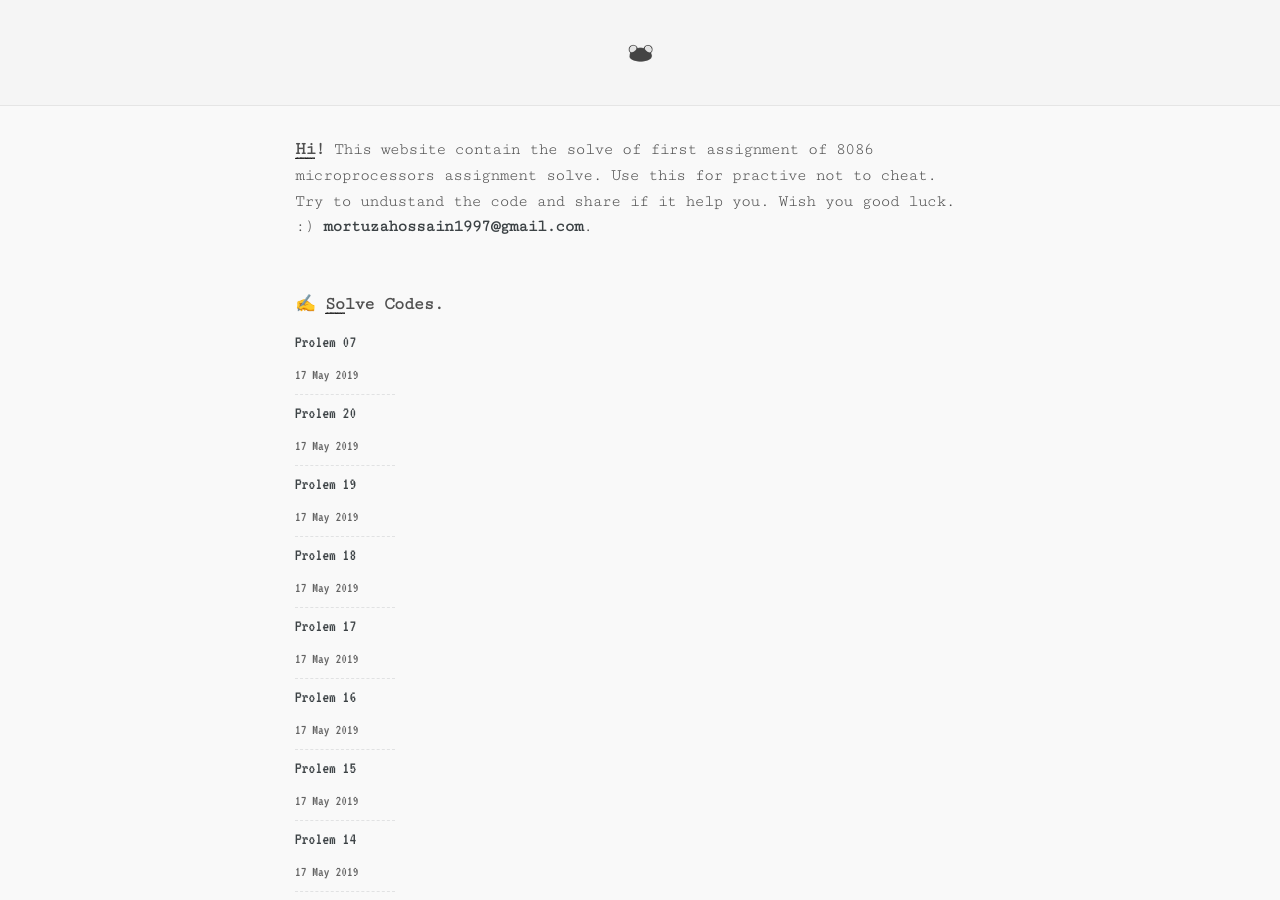
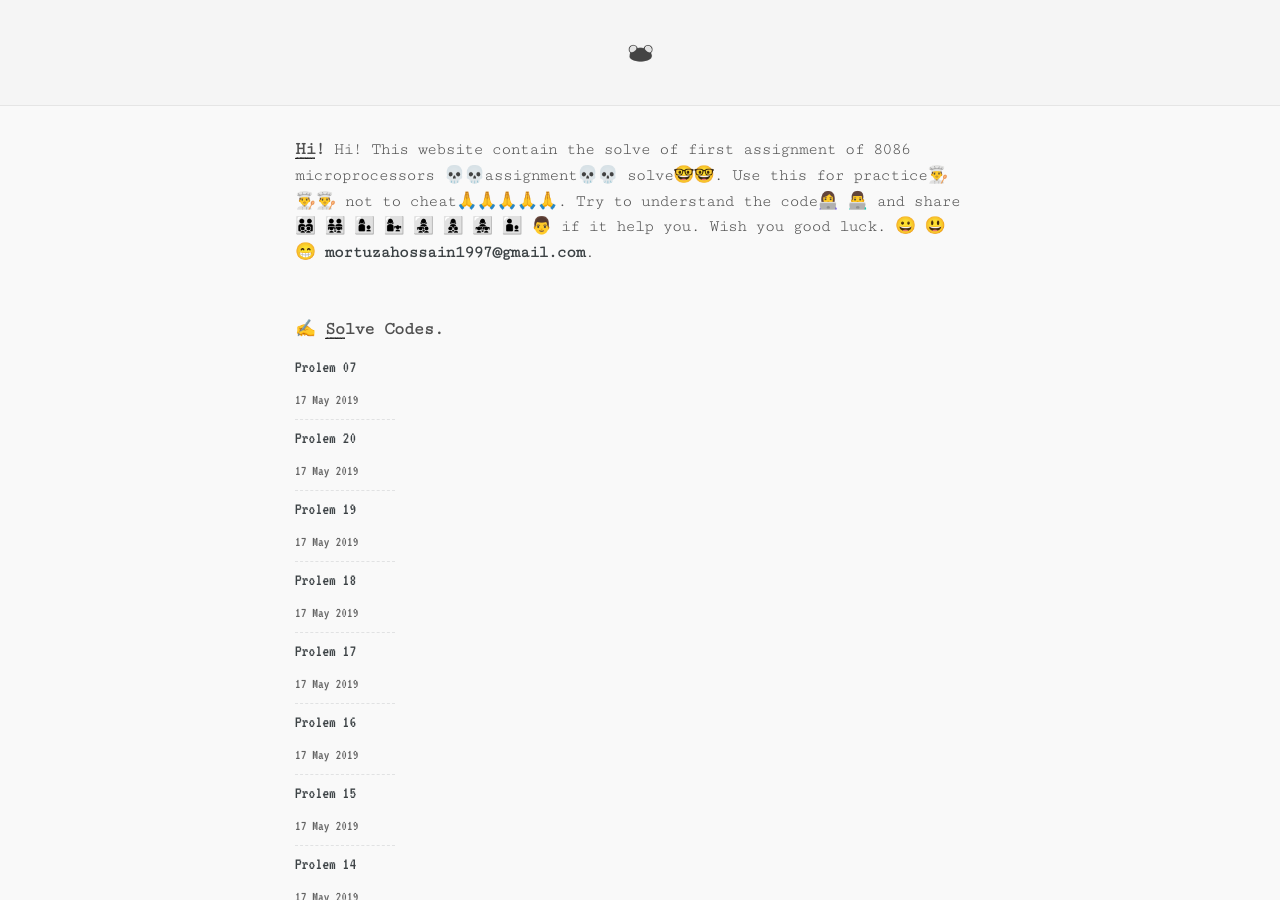
Before and after one commit to mortuzahossain/assembly, a Jekyll site: the page built from index.html, in a window 1280 px wide and 900 px high. Built offline with Jekyll 4.4.1, drawn with Linux system fonts in a browser that asks for light colours; some web fonts are replaced; the list of posts is cut into pages by our own code.

Commit message:
update config

```diff
--- a/_config.yml
+++ b/_config.yml
@@ -6,7 +6,7 @@ title: 8086 Assignment
 email: mortuzahossain1997@gmail.com
 author: mortuzahossain
 keywords: "Assignment,asm,project"
-description: "This website contain the solve of first assignment of 8086 microprocessors assignment solve. Use this for practive not to cheat. Try to undustand the code and share if it help you. Wish you good luck. :)"
+description: "Hi! This website contain the solve of first assignment of 8086 microprocessors 💀💀assignment💀💀 solve🤓🤓. Use this for practice👨‍🍳👨‍🍳👨‍🍳 not to cheat🙏🙏🙏🙏🙏. Try to understand the code👩‍💻 👨‍💻 and share👨‍👨‍👦‍👦 👨‍👨‍👧‍👧 👩‍👦 👩‍👧 👩‍👧‍👦 👩‍👦‍👦 👩‍👧‍👧 👨‍👦 👨 if it help you. Wish you good luck. 😀 😃 😁"
 social_username: mortuzahossain
 
 # Build settings ...
```
